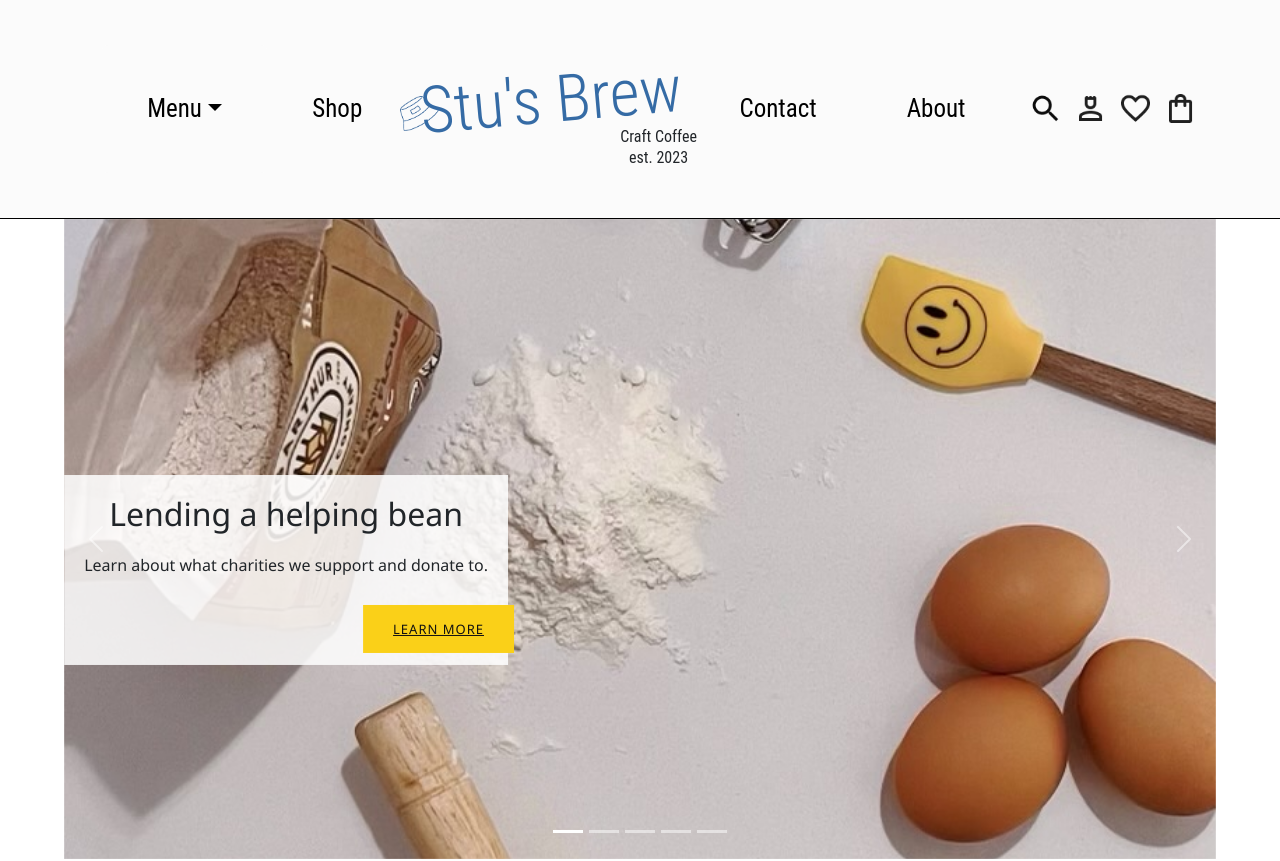
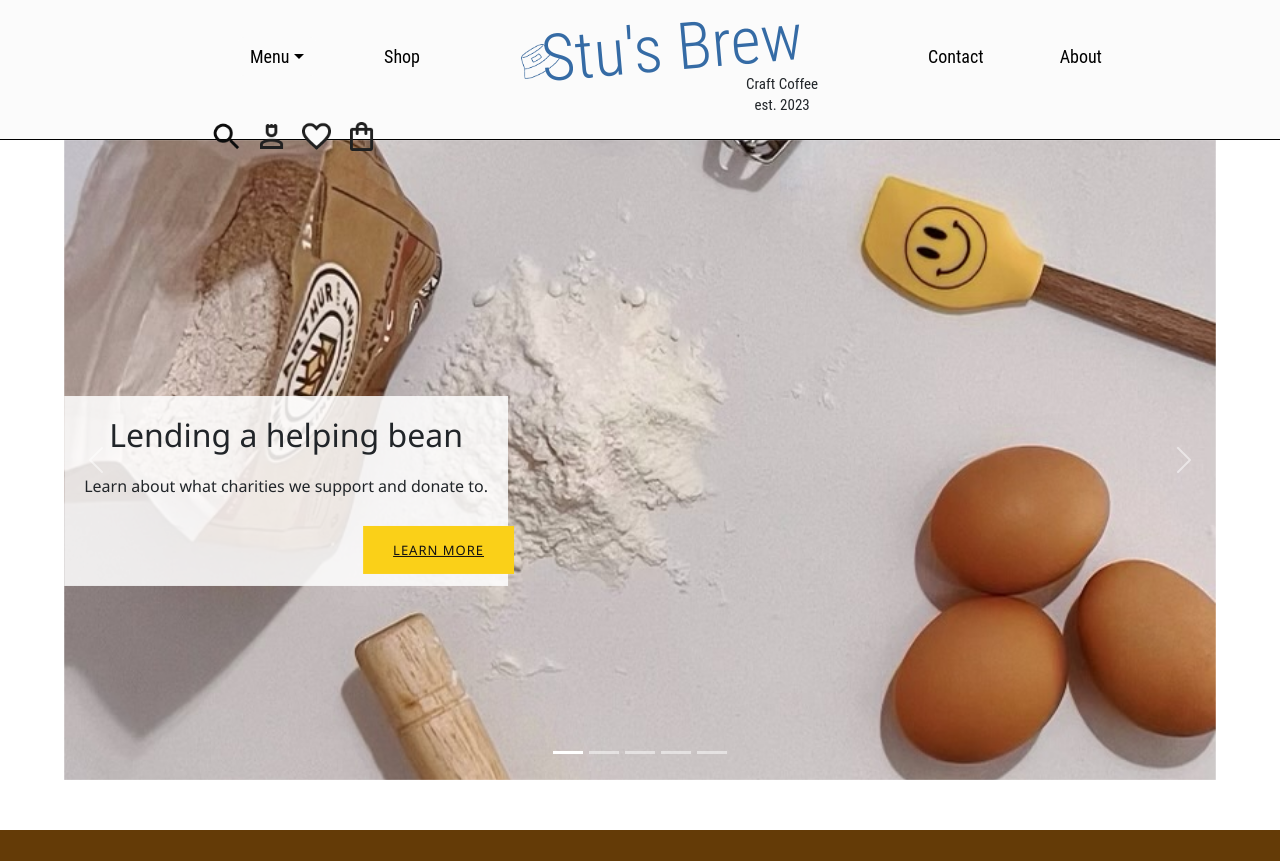
Before and after one commit to ajmurray211/StusBrew, a React (Create React App) app: page /about in a window 1280 px wide. Shown: the top 861 px of the page. Built offline with nearby package versions, Linux system fonts and the light colour scheme.

Commit message:
small edits to the new nav bar fixing spacing

```diff
--- a/src/App.css
+++ b/src/App.css
@@ -424,26 +424,26 @@
   background-color: var(--color-4);
   display: flex;
   flex-wrap: wrap;
-  justify-content: space-between;
+  justify-content: center;
   align-items: center;
   border-bottom: 1px solid black;
-  padding: 45px 65px 45px 65px;
+  height: 140px;
+  padding: 0 10% 0 15%;
 }
 
 .navLinkContainer {
   display: flex;
   align-items: center;
-  justify-content: center;
+  justify-content: space-around;
+  min-width: 250px;
 }
 
 .navLink {
   color: var(--neutral-gray-404040, #404040);
   text-align: center;
-  /* font-family: Urbanist; */
-  font-size: 25px;
+  font-size: 18px;
   color: black;
   text-decoration: none;
-  padding: 45px;
 }
 
 .navTitleContainer {
@@ -470,6 +470,7 @@
   right: -15px;
   bottom: -10px;
   line-height: 5px;
+  font-size: 15px;
 }
 
 #navDropdown {
--- a/src/components/Nav.js
+++ b/src/components/Nav.js
@@ -17,19 +17,18 @@ const Nav = () => {
 
     return (
         <Navbar sticky='top' id='navbar'>
-            <div></div>
-            <div></div>
-            <div className='navLinkContainer'>
+            <div className='navLinkContainer navContainer'>
                 <Dropdown isOpen={isOpen} toggle={toggle} direction='down'>
                     <DropdownToggle id='navDropdown' className='navLink' caret>Menu</DropdownToggle>
                     <DropdownMenu>
                         <DropdownItem><Link className='navLink' onClick={toggle} to='/'>Coffee Beans</Link></DropdownItem>
-                        <DropdownItem><Link className='navLink' onClick={toggle} to='/'>Bakery</Link></DropdownItem>
+                        <DropdownItem divider />
+                        <DropdownItem ><Link className='navLink' onClick={toggle} to='/'>Bakery</Link></DropdownItem>
                     </DropdownMenu>
                 </Dropdown>
                 <Link className='navLink' onClick={toggle} to='/products'>Shop</Link>
             </div>
-            <div className='navTitleContainer'>
+            <div className='navTitleContainer navContainer'>
                 <Link to="/"><img className="hat-logo" alt='stus logo' src={hat} /></Link>
                 <p className='navTitle'>Stu's Brew</p>
                 <div className='navTitleInfo'>
@@ -37,11 +36,11 @@ const Nav = () => {
                     <p>est. 2023</p>
                 </div>
             </div>
-            <div className='navLinkContainer'>
+            <div className='navLinkContainer navContainer'>
                 <Link className='navLink' onClick={toggle} to='/menu'>Contact</Link>
                 <Link className='navLink' onClick={toggle} to='/about'>About</Link>
             </div>
-            <div className='navIconContainer'>
+            <div className='navIconContainer navContainer'>
                 <Link to="/"><img className="navIcon" alt='search icon' src={searchIcon} /></Link>
                 <Link to="/"><img className="navIcon" alt='user icon' src={userIcon} /></Link>
                 <Link to="/"><img className="navIcon" alt='liked icon' src={likedIcon} /></Link>
```
